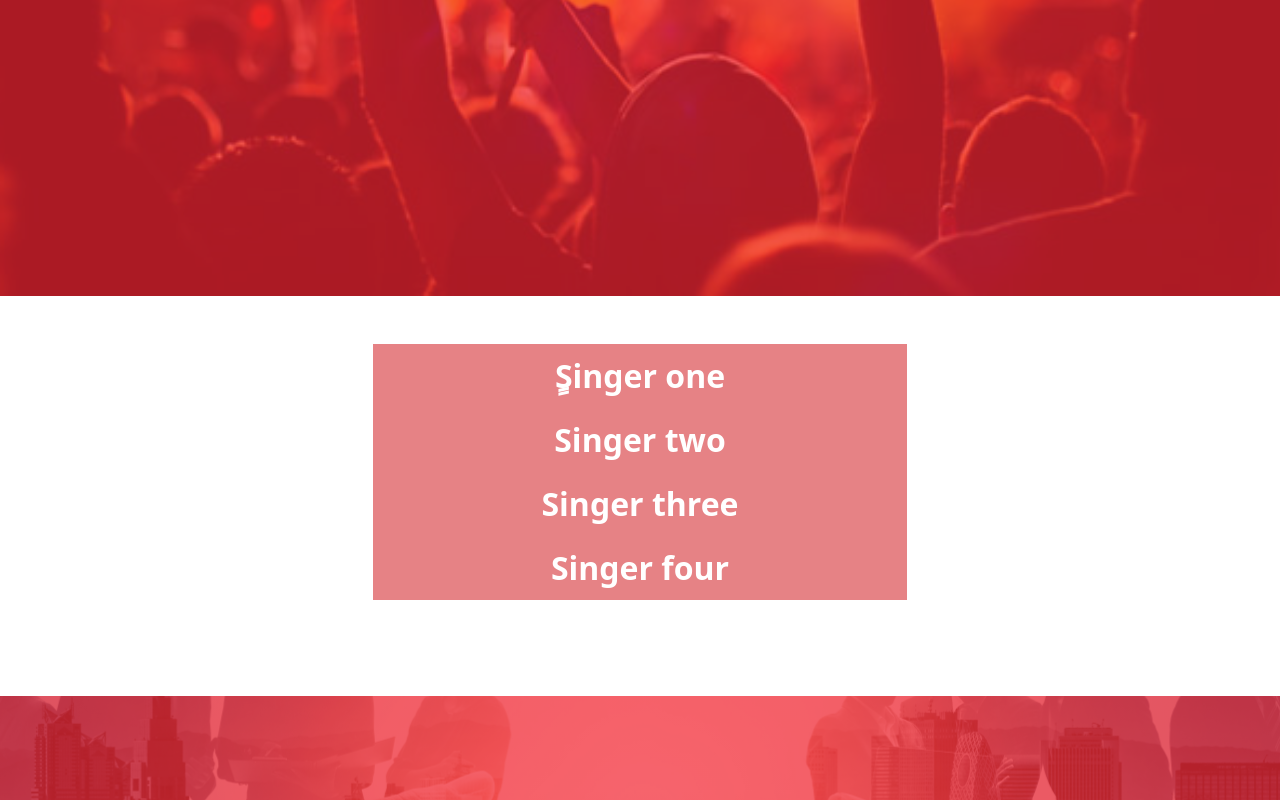
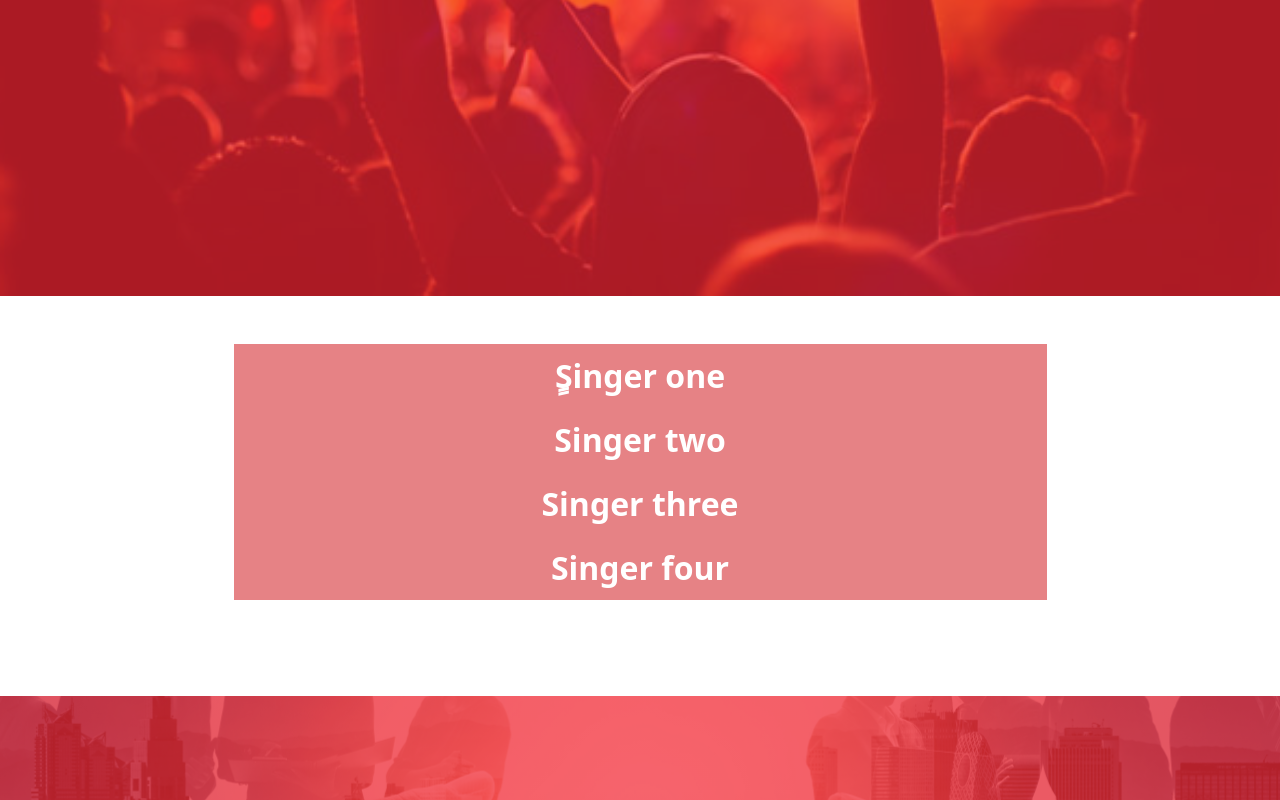
Before and after one commit to WesamKhaledMorsy/6-th-assignment, a website: page index.html in a window 1280 px wide. Shown: the part 504-1304 px from the top of the page. Drawn offline with nearby package versions, Linux system fonts and the light colour scheme; a web font is replaced by a local one.

Commit message:
edit width of details commit

```diff
--- a/index.html
+++ b/index.html
@@ -47,7 +47,7 @@
         </section>
         <section id="duration" class="py-5">
             <div class="container d-flex justify-content-center align-items-center text-center">
-                <div class="row w-50">
+                <div class="row w-75">
                     <div class="col-md-12">
                         <label for="sec_1" class="label">ٍSinger one</label>
                         <p id="sec_1">"Lorem ipsum dolor sit amet, consectetur adipiscing elit, sed do eiusmod tempor
```
